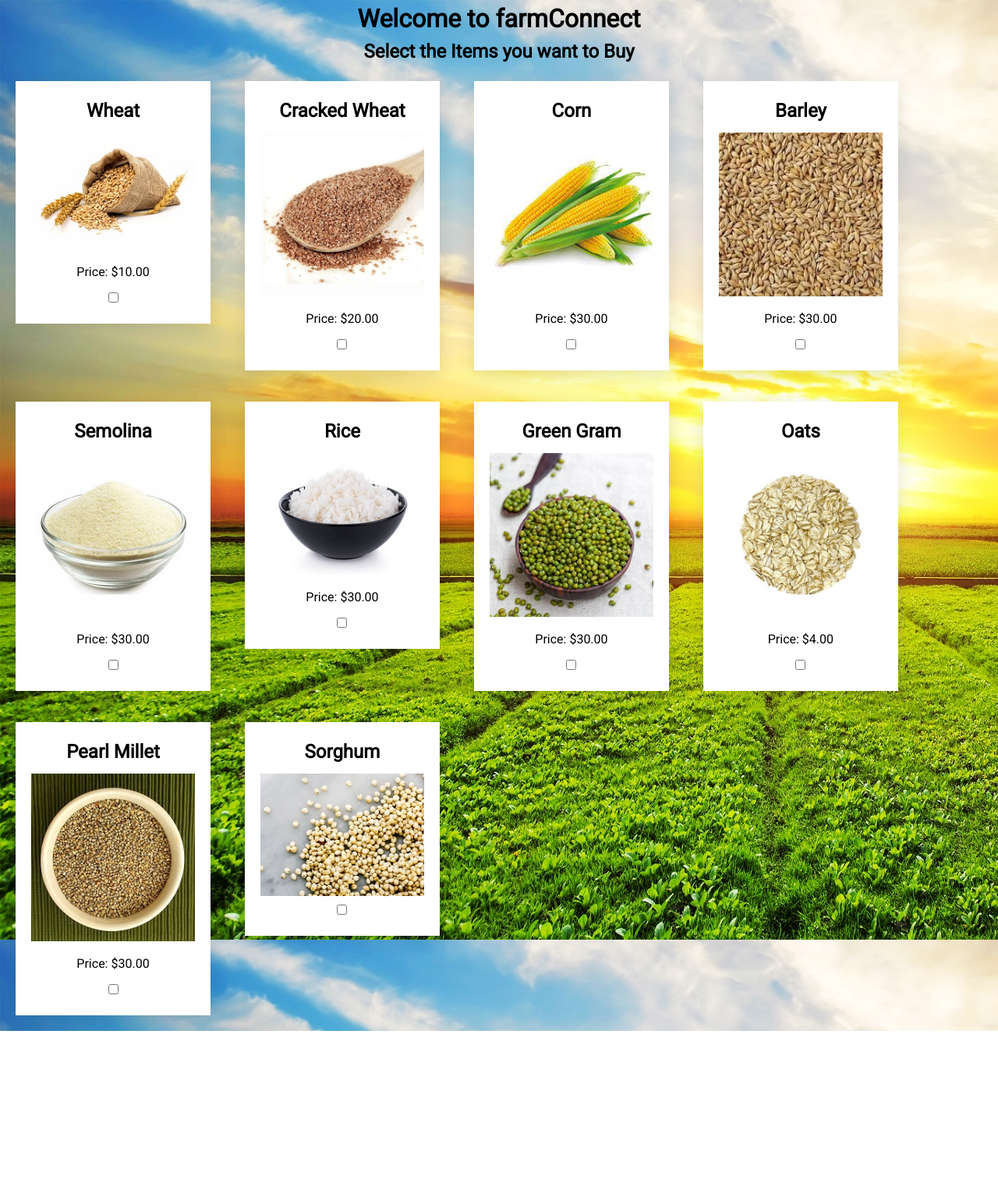
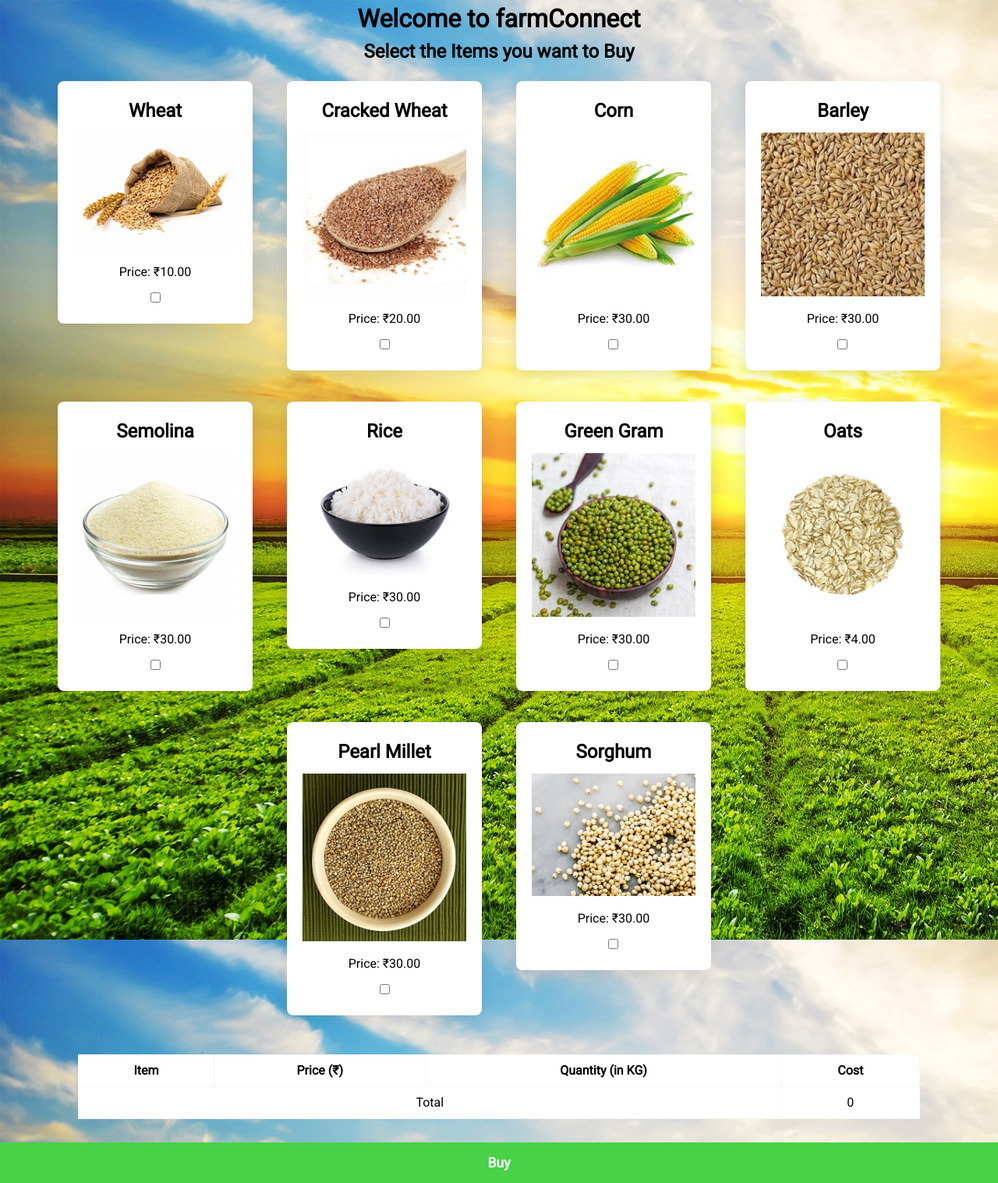
Before and after one commit to Array-JKLU/Project_HackJKLU_2.0, a Django app: template farmConnect/connect/templates/connect.html in a window 1280 px wide. Shown: the whole page at 78% size. Before the commit the page ends 1322 px from the top, so only its background shows below. Run offline with Django 4.2, Linux system fonts and the light colour scheme; the template is opened without the code that fills it, so the values that code supplies are empty.

Commit message:
Consumer Back End Update

```diff
--- a/farmConnect/connect/static/connect/style.css
+++ b/farmConnect/connect/static/connect/style.css
@@ -12,12 +12,7 @@ body {
   font-size: 16px;
   line-height: 1.5;
   background-image: url("./bg.jpg");
-}
-
-.container {
-  max-width: 1200px;
-  margin: 0 auto;
-  padding: 0 20px;
+  background-repeat: noRepeat;
 }
 
 header {
@@ -26,45 +21,21 @@ header {
   box-shadow: 0px 5px 20px rgba(0, 0, 0, 0.1);
 }
 
-.logo {
-  font-size: 24px;
-  font-weight: 700;
-  text-transform: uppercase;
-  color: #111;
-}
-
-.navbar {
-  display: flex;
-  justify-content: space-between;
-  align-items: center;
-}
-
-.navbar ul {
-  list-style: none;
-  display: flex;
-}
-
-.navbar li {
-  margin-left: 30px;
-}
-
-.navbar li a {
-  text-decoration: none;
-  color: #666;
-  font-size: 18px;
-  font-weight: 600;
-}
-
-.navbar li a:hover {
-  color: #111;
+h1, h2 {
+  text-align: center;
 }
 
 .item {
-  display: flex;
+  display: inline-block;
   flex-direction: column;
   align-items: center;
   margin: 20px;
   padding: 20px;
+  width: 250px;
+  margin: 20px;
+  border-radius: 8px;
+  text-align: center;
+  vertical-align: top;
   background-color: white;
   box-shadow: 0px 5px 20px rgba(0, 0, 0, 0.1);
   transition: transform 0.3s ease;
@@ -75,7 +46,7 @@ header {
 }
 
 .item img {
-  max-width: 225px;
+  max-width: 100%;
 }
 
 .item h2 {
@@ -88,6 +59,7 @@ header {
   font-size: 16px;
   font-weight: 400;
   margin-bottom: 10px;
+  margin: 10px;
 }
 
 .item button {
@@ -108,14 +80,50 @@ header {
   color: #111;
 }
 
-footer {
-  background-color: #111;
-  color: white;
-  padding: 20px;
+.quantity {
   text-align: center;
 }
 
-footer p {
-  font-size: 16px;
-  font-weight: 400;
+.billTable {
+  padding: 30px 100px;
 }
+
+@media screen and (max-width: 500px) {
+  .billTable {
+    padding: 30px 30px;
+  }
+}
+
+table {
+  background-color: white;
+  font-family: "Roboto", sans-serif;
+  border-collapse: collapse;
+  text-align: center;
+  width: 100%;
+}
+
+td, th {
+  border: 1px solid whitesmoke;
+  text-align: center;
+  padding: 8px;
+}
+
+.connect_button {
+  width: 100%;
+  padding: 1rem 2rem;
+  font-weight: bold;
+  font-size: 1.1rem;
+  color: white;
+  border: none;
+  outline: none;
+  cursor: pointer;
+  background: #48d248;
+}
+
+.connect_button:hover {
+  background: #0c6909;
+}
+
+.connect_button:active {
+  transform: scale(0.98);
+}
--- a/farmConnect/connect/templates/connect.html
+++ b/farmConnect/connect/templates/connect.html
@@ -1,92 +1,185 @@
 <!DOCTYPE html>
-<html>
+<html lang="en-us">
+
 <head>
 	<title>farmConnect</title>
 	<meta charset="UTF-8">
+	<meta http-equiv="X-UA-Compatible" content="IE=edge">
+	<meta name="viewport" content="width=device-width, initial-scale=1.0">
 	{% load static %}
 	<link rel="stylesheet" href="{% static 'connect/style.css' %}">
 	<link rel="shortcut icon" href="{% static 'logo.png' %}">
-	<style>
-		h1 {text-align: center;}
-		h2 {text-align: center;}
-		.item {
-			display: inline-block;
-			width: 250px;
-			margin: 20px;
-			text-align: center;
-			vertical-align: top;
-		}
-		.item img {
-			max-width: 100%;
-		}
-		.item p {
-			margin: 10px;
-		}
-	</style>
+</head>
+
+<body>
 	<h1>Welcome to farmConnect</h1>
 	<h2>Select the Items you want to Buy</h2>
-</head>
-<body>
-	<form action="#" method="post">
+	<form action="#" method="post" style="text-align: center;">
+		{% csrf_token %}
 		<main>
 			<section class="item">
 				<h2>Wheat</h2>
-				<img src="{% static 'commodities/Wheat.jpg' %}" alt="Item 1">
-				<p>Price: $10.00</p>
-				<input type="checkbox" name="item[]" value="Wheat">
+				<img src="{% static 'commodities/Wheat.jpg' %}" alt="Wheat">
+				<p>Price: ₹10.00</p>
+				<input onclick="addRow('wheat')" type="checkbox" name="wheat" value="1">
 			</section>
 			<section class="item">
 				<h2>Cracked Wheat</h2>
-				<img src="{% static 'commodities/Cracked Wheat.jpg' %}" alt="Item 2">
-				<p>Price: $20.00</p>
-				<input type="checkbox" name="item[]" value="Cracked Wheat">
+				<img src="{% static 'commodities/Cracked Wheat.jpg' %}" alt="Cracked Wheat">
+				<p>Price: ₹20.00</p>
+				<input onclick="addRow('crackedWheat')" type="checkbox" name="crackedWheat" value="1">
 			</section>
 			<section class="item">
 				<h2>Corn</h2>
-				<img src="{% static 'commodities/Corn.jpg' %}" alt="Item 3">
-				<p>Price: $30.00</p>
-				<input type="checkbox" name="item[]" value="Corn">
+				<img src="{% static 'commodities/Corn.jpg' %}" alt="Corn">
+				<p>Price: ₹30.00</p>
+				<input onclick="addRow('corn')" type="checkbox" name="corn" value="1">
 			</section>
 			<section class="item">
 				<h2>Barley</h2>
-				<img src="{% static 'commodities/Barley.jpg' %}" alt="Item 4">
-				<p>Price: $30.00</p>
-				<input type="checkbox" name="item[]" value="Barley">
+				<img src="{% static 'commodities/Barley.jpg' %}" alt="Barley">
+				<p>Price: ₹30.00</p>
+				<input onclick="addRow('barley')" type="checkbox" name="barley" value="1">
 			</section>
 			<section class="item">
 				<h2>Semolina</h2>
-				<img src="{% static 'commodities/Sooji.jpg' %}" alt="Item 5">
-				<p>Price: $30.00</p>
-				<input type="checkbox" name="item[]" value="Semolina">
+				<img src="{% static 'commodities/Sooji.jpg' %}" alt="Semolina">
+				<p>Price: ₹30.00</p>
+				<input onclick="addRow('semolina')" type="checkbox" name="semolina" value="1">
 			</section>
 			<section class="item">
 				<h2>Rice</h2>
-				<img src="{% static 'commodities/Rice.jpg' %}" alt="Item 6">
-				<p>Price: $30.00</p>
-				<input type="checkbox" name="item[]" value="Rice">
+				<img src="{% static 'commodities/Rice.jpg' %}" alt="Rice">
+				<p>Price: ₹30.00</p>
+				<input onclick="addRow('rice')" type="checkbox" name="rice" value="1">
 			</section>
 			<section class="item">
 				<h2>Green Gram</h2>
-				<img src="{% static 'commodities/Green Gram.jpg' %}" alt="Item 7">
-				<p>Price: $30.00</p>
-				<input type="checkbox" name="item[]" value="Green Gram">
+				<img src="{% static 'commodities/Green Gram.jpg' %}" alt="Green Gram">
+				<p>Price: ₹30.00</p>
+				<input onclick="addRow('greenGram')" type="checkbox" name="greenGram" value="1">
 			</section>
 			<section class="item">
 				<h2>Oats</h2>
-				<img src="{% static 'commodities/Oats.jpg' %}" alt="Item 8">
-				           <p>Price: $4.00</p>
-                <input type="checkbox" name="item[]" value="Oats">
+				<img src="{% static 'commodities/Oats.jpg' %}" alt="Oats">
+				<p>Price: ₹4.00</p>
+				<input onclick="addRow('oats')" type="checkbox" name="oats" value="1">
 			</section>
 			<section class="item">
 				<h2>Pearl Millet</h2>
-                    <img src="{% static 'commodities/Pearl Millet.jpg' %}" alt="Item 3">
-                                    <p>Price: $30.00</p>
-                    <input type="checkbox" name="item[]" value="Pearl Millet">
+				<img src="{% static 'commodities/Pearl Millet.jpg' %}" alt="Pearl Millet">
+				<p>Price: ₹30.00</p>
+				<input onclick="addRow('pearlMillet')" type="checkbox" name="pearlMillet" value="1">
 			</section>
 			<section class="item">
 				<h2>Sorghum</h2>
-                    <img src="{% static 'commodities/Sorghum.jpg' %}" alt="Item 3">
-                                    <input type="checkbox" name="item[]" value="Sorghum">
+				<img src="{% static 'commodities/Sorghum.jpg' %}" alt="Sorghum">
+				<p>Price: ₹30.00</p>
+				<input onclick="addRow('sorghum')" onClick="" type="checkbox" name="sorghum" value="1">
+			</section>
 		</main>
+		<div class="billTable">
+		<table>
+			<tr>
+				<th>Item</th>
+				<th>Price (₹)</th>
+				<th>Quantity (in KG)</th>
+				<th>Cost</th>
+			</tr>
+			<tr style="display: none;" id="wheat">
+				<td>Wheat</td>
+				<td id="wheat0">30</td>
+				<td><input onblur="updatePrice('wheat')" type="number" class="quantity" id="wheat1" min="1" value="1"></td>
+				<td id="wheat2">30</td>
+			</tr>
+			<tr style="display: none;" id="crackedWheat">
+				<td>Cracked Wheat</td>
+				<td id="crackedWheat0">40</td>
+				<td><input onblur="updatePrice('crackedWheat')" type="number" class="quantity" id="crackedWheat1" min="1" value="1"></td>
+				<td id="crackedWheat2">40</td>
+			</tr>
+			<tr style="display: none;" id="corn">
+				<td>Corn</td>
+				<td id="corn0">30</td>
+				<td><input onblur="updatePrice('corn')" type="number" class="quantity" id="corn1" min="1" value="1"></td>
+				<td id="corn2">30</td>
+			</tr>
+			<tr style="display: none;" id="barley">
+				<td>Barley</td>
+				<td id="barley0">40</td>
+				<td><input onblur="updatePrice('barley')" type="number" class="quantity" id="barley1" min="1" value="1"></td>
+				<td id="barley2">40</td>
+			</tr>
+			<tr style="display: none;" id="semolina">
+				<td>Semolina</td>
+				<td id="semolina0">30</td>
+				<td><input onblur="updatePrice('semolina')" vtype="number" class="quantity" id="semolina1" min="1" value="1"></td>
+				<td id="semolina2">30</td>
+			</tr>
+			<tr style="display: none;" id="rice">
+				<td>Rice</td>
+				<td id="rice0">40</td>
+				<td><input onblur="updatePrice('rice')" type="number" class="quantity" id="rice1" min="1" value="1"></td>
+				<td id="rice2">40</td>
+			</tr>
+			<tr style="display: none;" id="greenGram">
+				<td>Green Gram</td>
+				<td id="greenGram0">30</td>
+				<td><input onblur="updatePrice('greenGram')" type="number" class="quantity" id="greenGram1" min="1" value="1"></td>
+				<td id="greenGram2">30</td>
+			</tr>
+			<tr style="display: none;" id="oats">
+				<td>Oats</td>
+				<td id="oats0">40</td>
+				<td><input onblur="updatePrice('oats')" type="number" class="quantity" id="oats1" min="1" value="1"></td>
+				<td id="oats2">40</td>
+			</tr>
+			<tr style="display: none;" id="pearlMillet">
+				<td>Pearl Millet</td>
+				<td id="pearlMillet0">30</td>
+				<td><input onblur="updatePrice('pearlMillet')" type="number" class="quantity" id="pearlMillet1" min="1" value="1"></td>
+				<td id="pearlMillet2">30</td>
+			</tr>
+			<tr style="display: none;" id="sorghum">
+				<td>Sorghum</td>
+				<td id="sorghum0">40</td>
+				<td><input onblur="updatePrice('sorghum')" type="number" class="quantity" id="sorghum1" min="1" value="1"></td>
+				<td id="sorghum2">40</td>
+			</tr>
+			<tr style="display: table-row;">
+				<td colspan='3'>Total</td>
+				<td id='total'>0</td>
+			</tr>
+		</table>
+	</div>
+	<button class="connect_button" type="submit">Buy</button>
+	</form>
+	</main>
+	<script>
+		items = ['wheat', 'crackedWheat', 'corn', 'barley', 'semolina', 'rice', 'greenGram', 'oats', 'pearlMillet', 'sorghum']
+		function addRow(name) {
+			row = document.getElementById(name);
+			if (row.style.display == "none") {
+				row.style.display = "table-row";
+			} else {
+				row.style.display = "none";
+			}
+			totalPrice();
+		}
+		function updatePrice(name) {
+			price = document.getElementById(name+'0').innerHTML;
+			qty = document.getElementById(name+'1').value;
+			document.getElementById(name+'2').innerHTML = price * qty;
+			totalPrice();
+		}
+		function totalPrice() {
+			total = 0;
+			for (var i = 0; i < items.length; i++) {
+				total += parseInt(document.getElementById(items[i]+'2').innerHTML);
+			}
+			document.getElementById('total').innerHTML = total;
+		}
+	</script>
 </body>
+
 </html>
--- a/farmConnect/farm/models.py
+++ b/farmConnect/farm/models.py
@@ -1,9 +1,11 @@
 from django.db import models
+from django.contrib.auth.models import User
 
 class Commodity(models.Model):
+    farmer = models.ForeignKey(User, on_delete=models.CASCADE, default=None)
     name = models.CharField(max_length=255)
     price = models.DecimalField(max_digits=10, decimal_places=2)
     quantity = models.PositiveIntegerField()
 
     def __str__(self):
-        return self.name
+        return f"{self.farmer.username}'s {self.quantity} KG {self.name}"
--- a/farmConnect/farm/templates/commodity_list.html
+++ b/farmConnect/farm/templates/commodity_list.html
@@ -19,7 +19,7 @@
   <br>
   <ul>
     {% for commodity in commodities %}
-    <li>{{ commodity.name }} - {{ commodity.price }}</li>
+    <li>{{ commodity.quantity }} KG {{ commodity.name }} @  ₹{{ commodity.price }}</li>
     {% empty %}
     <li>No commodities listed</li>
     {% endfor %}
--- a/farmConnect/farm/views.py
+++ b/farmConnect/farm/views.py
@@ -23,9 +23,10 @@ def commodity_add(request):
         commodities = ['wheat', 'crackedWheat', 'corn', 'barley', 'semolina', 'rice', 'oats', 'pearlMillet', 'greenGram', 'sorghum']
         for i in commodities:
             if i in request.POST:
+                farmer = request.user
                 price = request.POST[i+'1']
                 quantity = request.POST[i+'2']
-                commodity = Commodity(name=i, price=price, quantity=quantity)
+                commodity = Commodity(farmer=farmer, name=i, price=price, quantity=quantity)
                 commodity.save()
         return redirect(reverse('commodity_list'))
     else:
```
Also changed, not shown: farmConnect/connect/templates/item_list.html (+18 -0 lines), farmConnect/connect/views.py (+8 -1 lines), farmConnect/farm/templates/commodity_add.html (+70 -44 lines), README.md, farmConnect/farm/migrations/0003_remove_commodity_image.py (added), farmConnect/farm/migrations/0004_commodity_farmer.py (added). Lines whose indentation alone changed are shown as unchanged.
